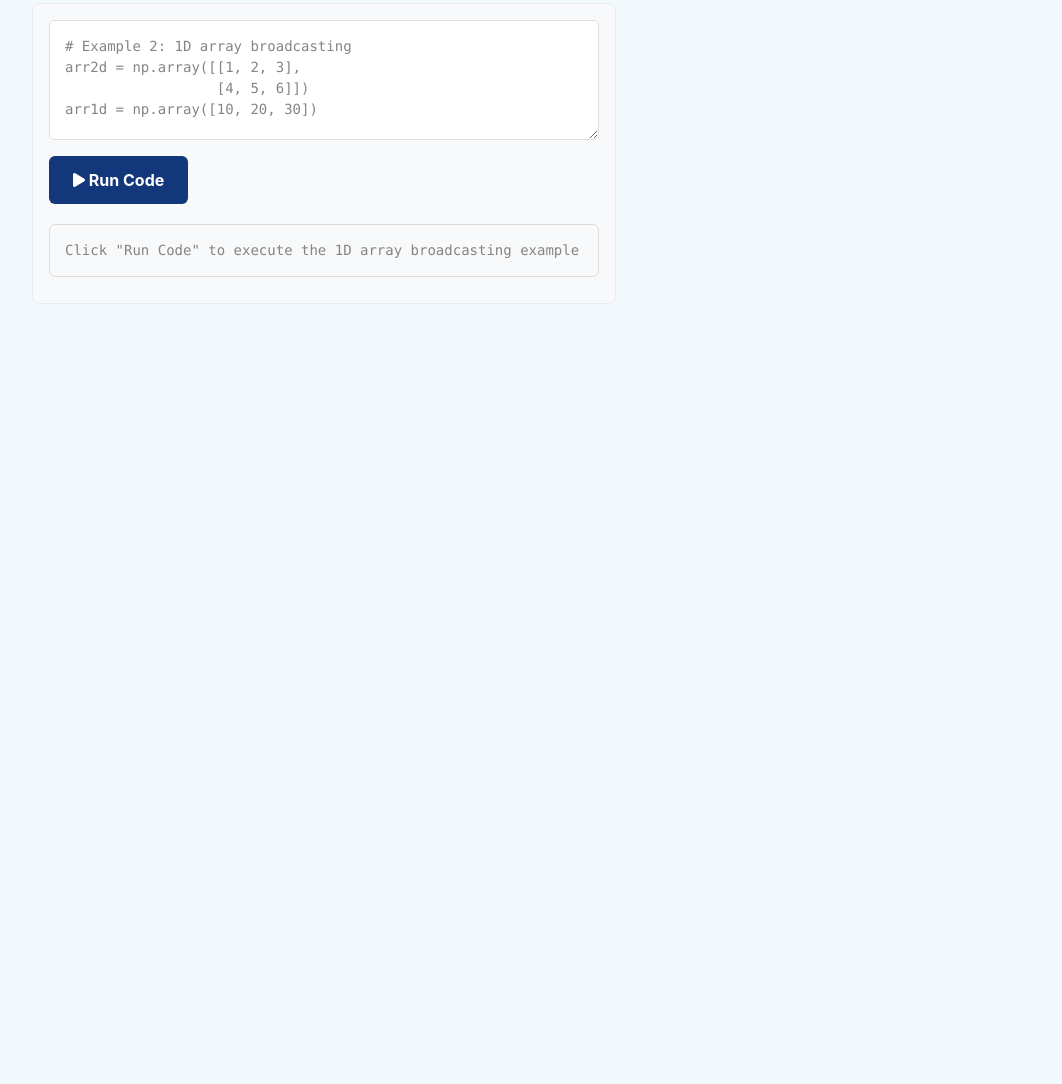
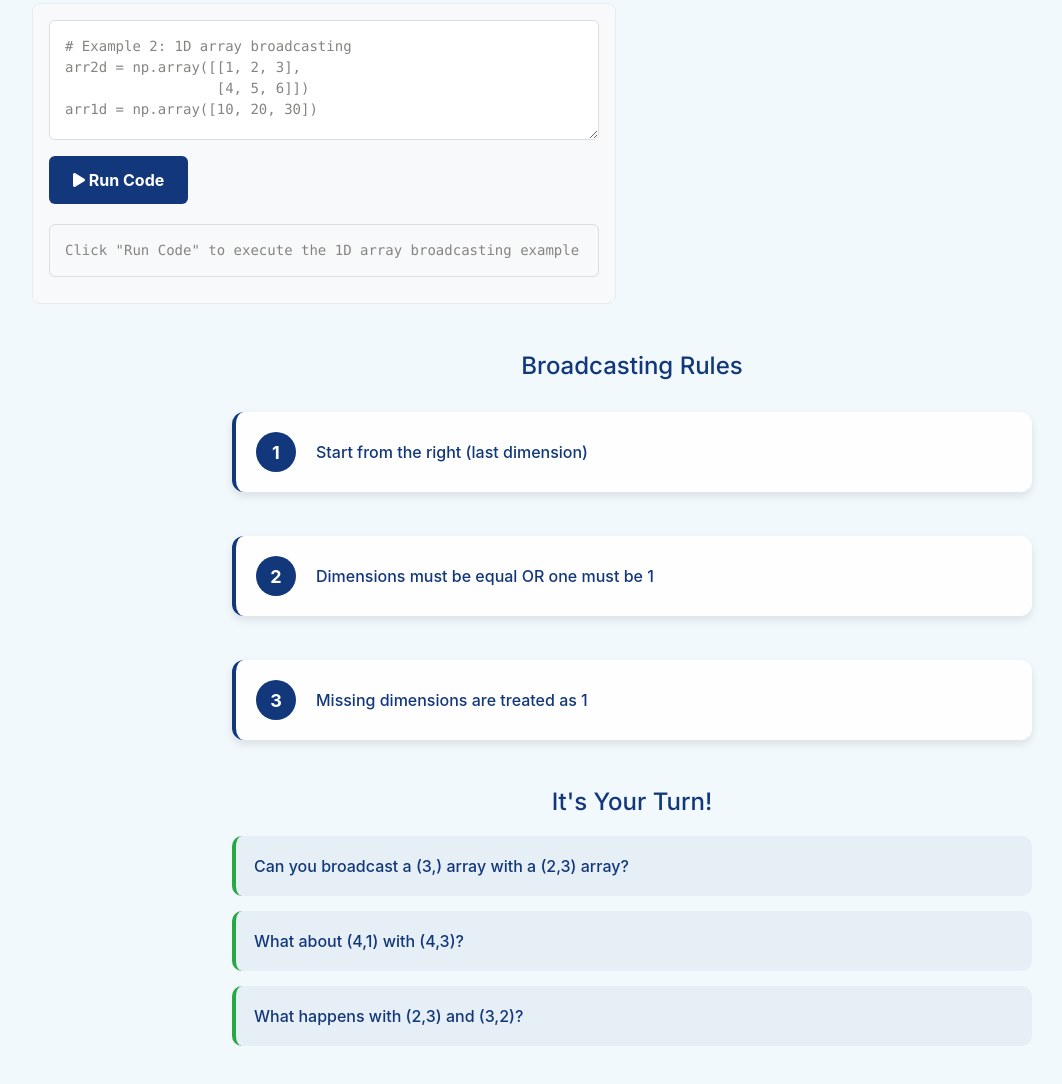
Before and after one commit to AnasHattay/scikit-learn-presentation, a website: page numpy_broadcasting.html in a window 1280 px wide. Shown: the part 1362-2446 px from the top of the page, without its empty margins (8-1070 px from the left). Before the commit the page ends 1718 px from the top, so only its background shows below. Drawn offline with nearby package versions, Linux system fonts and the light colour scheme; a web font is replaced by a local one.

Commit message:
Add broadcasting rules and practice questions to broadcasting slide

```diff
--- a/numpy_broadcasting.html
+++ b/numpy_broadcasting.html
@@ -441,6 +441,70 @@
       color: #12377A;
       font-style: italic;
     }
+    .rules-container {
+      display: flex;
+      flex-direction: column;
+      gap: 20px;
+      max-width: 800px;
+      margin: 0 auto;
+    }
+    .rule-item {
+      display: flex;
+      align-items: center;
+      background: rgba(255, 255, 255, 0.9);
+      border-radius: 12px;
+      padding: 20px;
+      border-left: 4px solid #12377A;
+      box-shadow: 0 4px 8px rgba(0, 0, 0, 0.1);
+      transition: transform 0.3s ease;
+    }
+    .rule-item:hover {
+      transform: translateX(5px);
+    }
+    .rule-number {
+      background: #12377A;
+      color: white;
+      width: 40px;
+      height: 40px;
+      border-radius: 50%;
+      display: flex;
+      align-items: center;
+      justify-content: center;
+      font-weight: bold;
+      font-size: 18px;
+      margin-right: 20px;
+      flex-shrink: 0;
+    }
+    .rule-text {
+      font-size: 16px;
+      color: #12377A;
+      font-weight: 500;
+      line-height: 1.5;
+    }
+    .practice-questions {
+      display: flex;
+      flex-direction: column;
+      gap: 15px;
+      max-width: 800px;
+      margin: 0 auto;
+    }
+    .question-item {
+      background: rgba(18, 55, 122, 0.05);
+      border-radius: 10px;
+      padding: 18px;
+      border-left: 4px solid #28a745;
+      transition: all 0.3s ease;
+    }
+    .question-item:hover {
+      background: rgba(18, 55, 122, 0.1);
+      transform: translateX(3px);
+    }
+    .question-text {
+      font-size: 16px;
+      color: #12377A;
+      font-weight: 500;
+      line-height: 1.5;
+    }
   </style>
 </head>
 <body>
@@ -712,6 +776,41 @@ print(result[0, 0, :])  # Show first row of first slice</textarea>
 
       </div>
     </div>
+
+    <!-- Broadcasting Rules Section -->
+    <div class="mt-8">
+      <h2 class="subtitle mb-4 text-center">Broadcasting Rules</h2>
+      <div class="rules-container">
+        <div class="rule-item">
+          <div class="rule-number">1</div>
+          <div class="rule-text">Start from the right (last dimension)</div>
+        </div>
+        <div class="rule-item">
+          <div class="rule-number">2</div>
+          <div class="rule-text">Dimensions must be equal OR one must be 1</div>
+        </div>
+        <div class="rule-item">
+          <div class="rule-number">3</div>
+          <div class="rule-text">Missing dimensions are treated as 1</div>
+        </div>
+      </div>
+    </div>
+
+    <!-- Practice Questions Section -->
+    <div class="mt-8">
+      <h2 class="subtitle mb-4 text-center">It's Your Turn!</h2>
+      <div class="practice-questions">
+        <div class="question-item">
+          <div class="question-text">Can you broadcast a (3,) array with a (2,3) array?</div>
+        </div>
+        <div class="question-item">
+          <div class="question-text">What about (4,1) with (4,3)?</div>
+        </div>
+        <div class="question-item">
+          <div class="question-text">What happens with (2,3) and (3,2)?</div>
+        </div>
+      </div>
+    </div>
   </div>
 
 <script>
```
